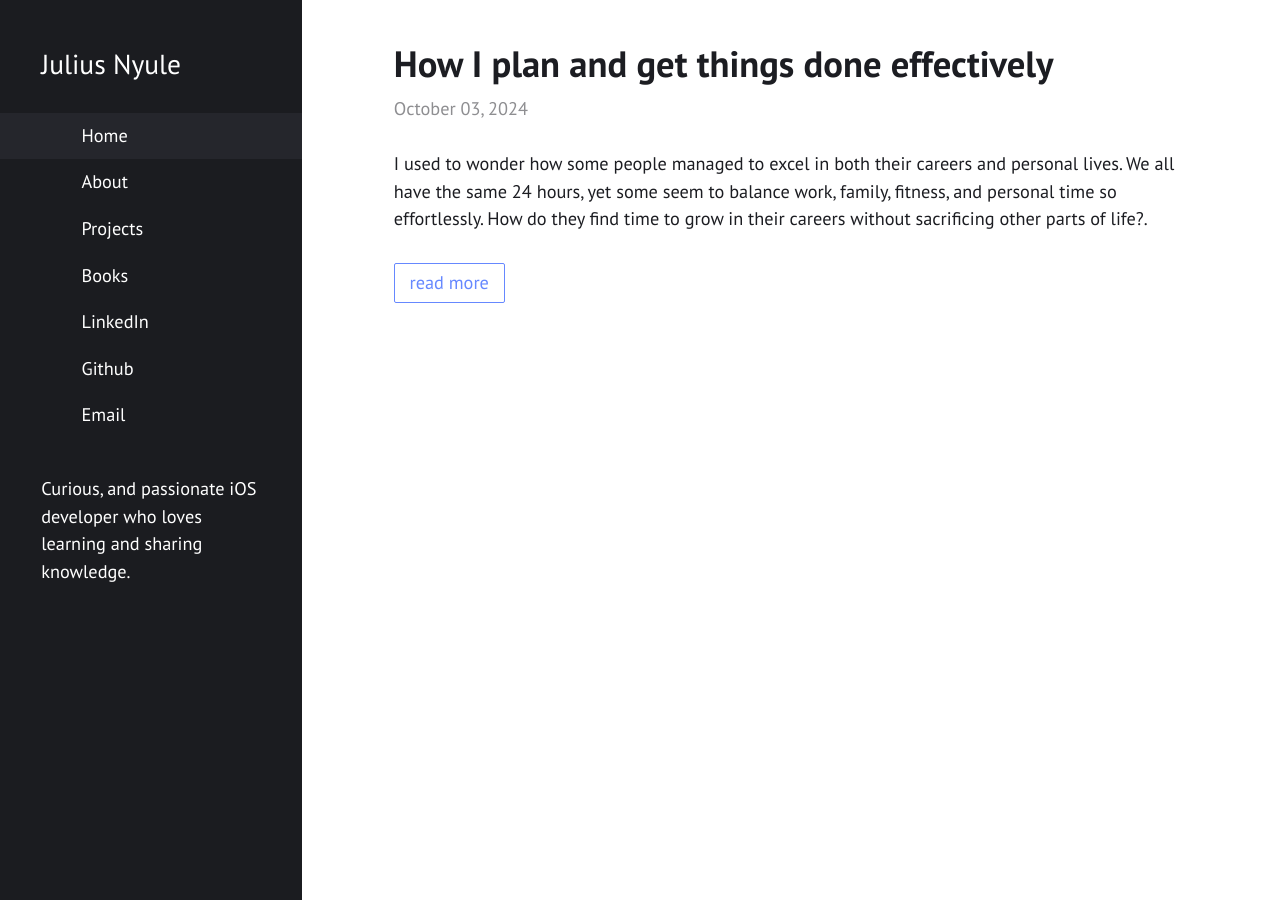
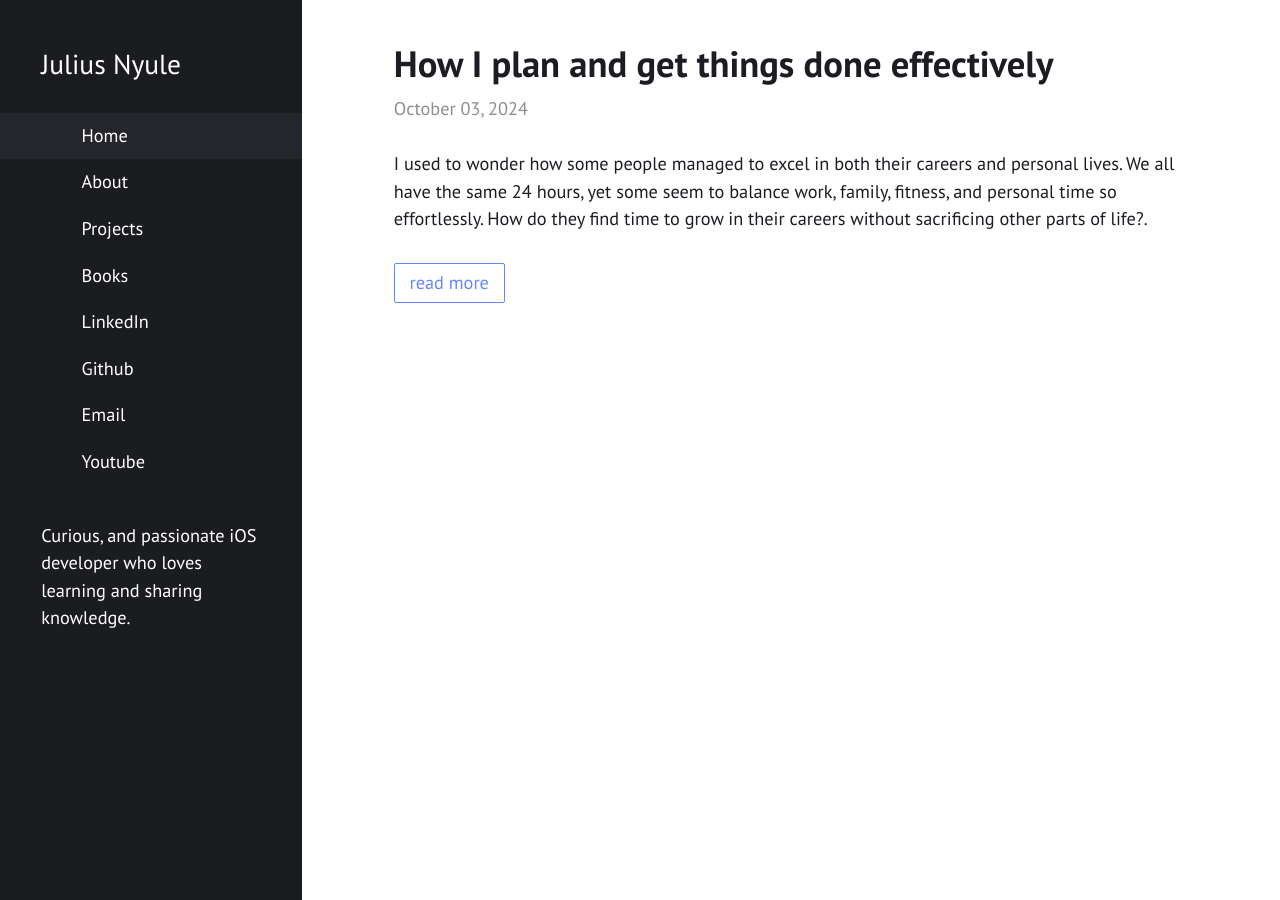
Before and after one commit to gtsofa/gtsofa.github.io, a Jekyll site: the page built from index.html, in a window 1280 px wide. Built offline with Jekyll 4.4.1, drawn with Linux system fonts in a browser that asks for light colours; nearby versions of some CDN libraries; library files that are not in the unit come from our copies.

Commit message:
add youtube icon

```diff
--- a/_config.yml
+++ b/_config.yml
@@ -32,6 +32,7 @@ external:
   - {title: LinkedIn, icon: linkedin, url: "https://www.linkedin.com/in/julius-nyule-58a76a33/"}
   - {title: Github, icon: github, url: "https://github.com/gtsofa"}                    # see http://fontawesome.com/icons
   - {title: Email, icon: envelope, url: "mailto:jlsnyule22@gmail.com"}
+  - {title: Youtube, icon: youtube, url: "https://www.youtube.com/@juliusnyule"}
 
 comments:
   disqus: false                      # change to 'true' to allow comments
```
